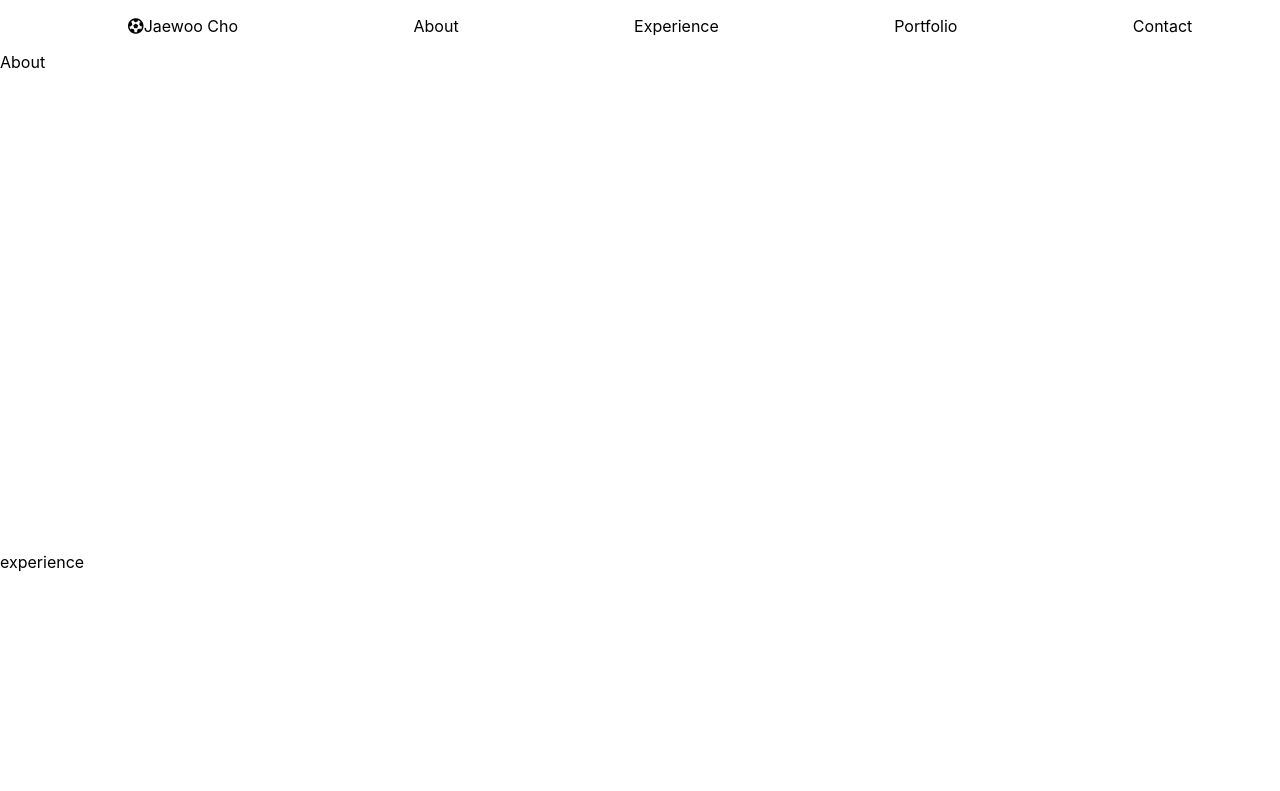
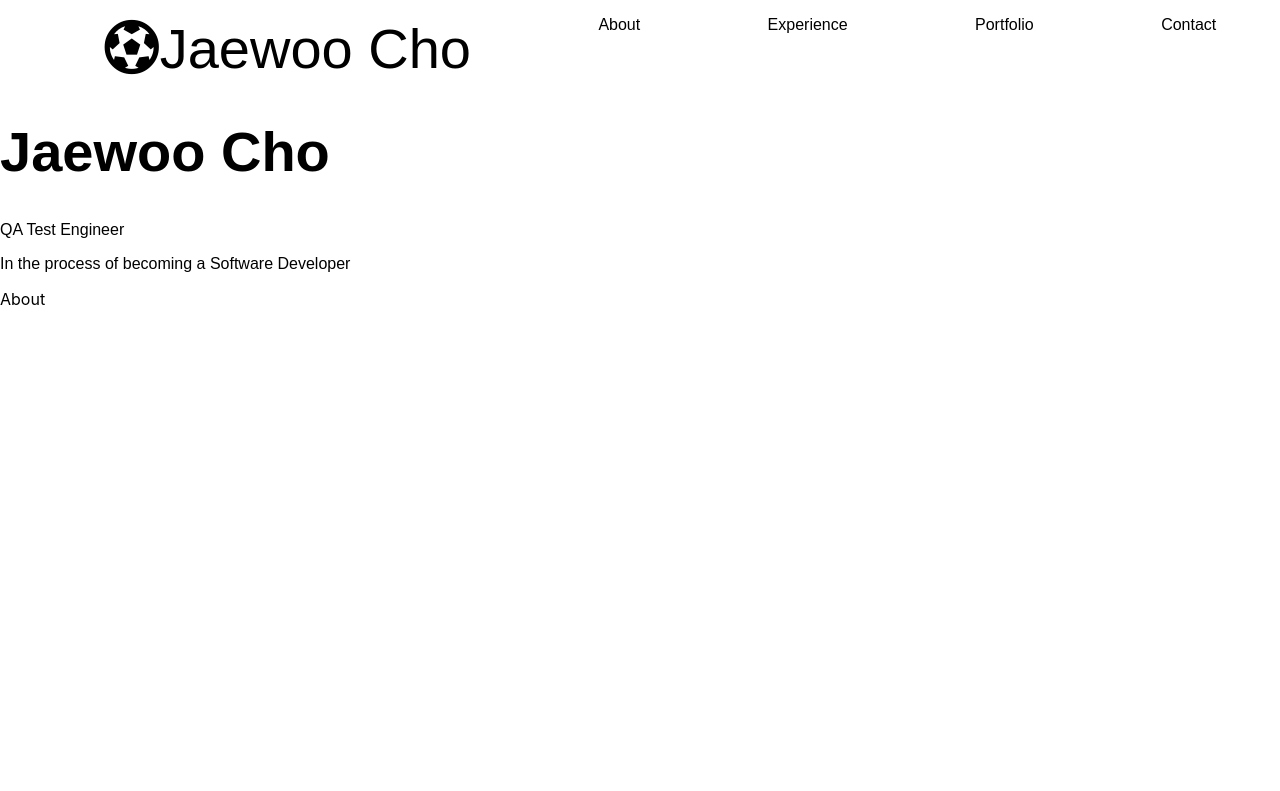
Before and after one commit to mikael1017/my-website, a React (Create React App) app: page / in a window 1280 px wide. Shown: the top 791 px of the page. Built offline with nearby package versions, Linux system fonts and the light colour scheme.

Commit message:
style added

```diff
--- a/src/App.css
+++ b/src/App.css
@@ -47,3 +47,12 @@ li:hover {
   cursor: pointer;
 
 }
+
+header {
+  font-family: "Alef", sans-serif;
+  color: var(--color-white);
+}
+
+.name {
+  font-size: var(--font-xxlarge);
+}
--- a/src/components/Header.js
+++ b/src/components/Header.js
@@ -9,7 +9,7 @@ class Header extends React.Component {
                 <nav>
                     <ul style={{display: 'flex', listStyle: 'none', justifyContent: 'space-around'}}>
                         <li>
-                            <Link activeClass="active" to="home" spy={true} smooth={true}>
+                            <Link className="name" activeClass="active" to="home" spy={true} smooth={true}>
                                 <i class="fas fa-futbol"></i>
                                 Jaewoo Cho
                             </Link>
@@ -20,6 +20,13 @@ class Header extends React.Component {
                         <li><Link to="contact" spy={true} smooth={true}>Contact</Link></li>
                     </ul>
                 </nav>
+                <div>
+                    <h1 className="name">Jaewoo Cho</h1>
+                    <div className="">
+                        <p>QA Test Engineer</p>
+                        <p>In the process of becoming a Software Developer</p>
+                    </div>
+                </div>
             </header>
         )
     }
```
